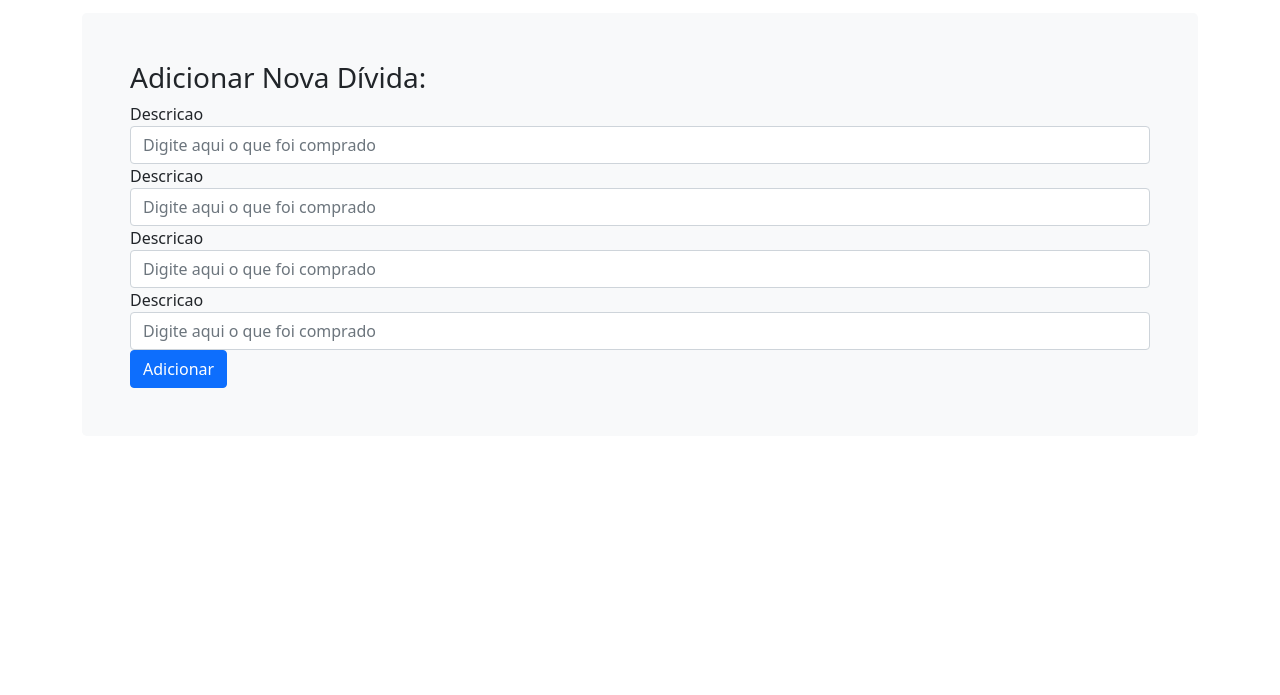
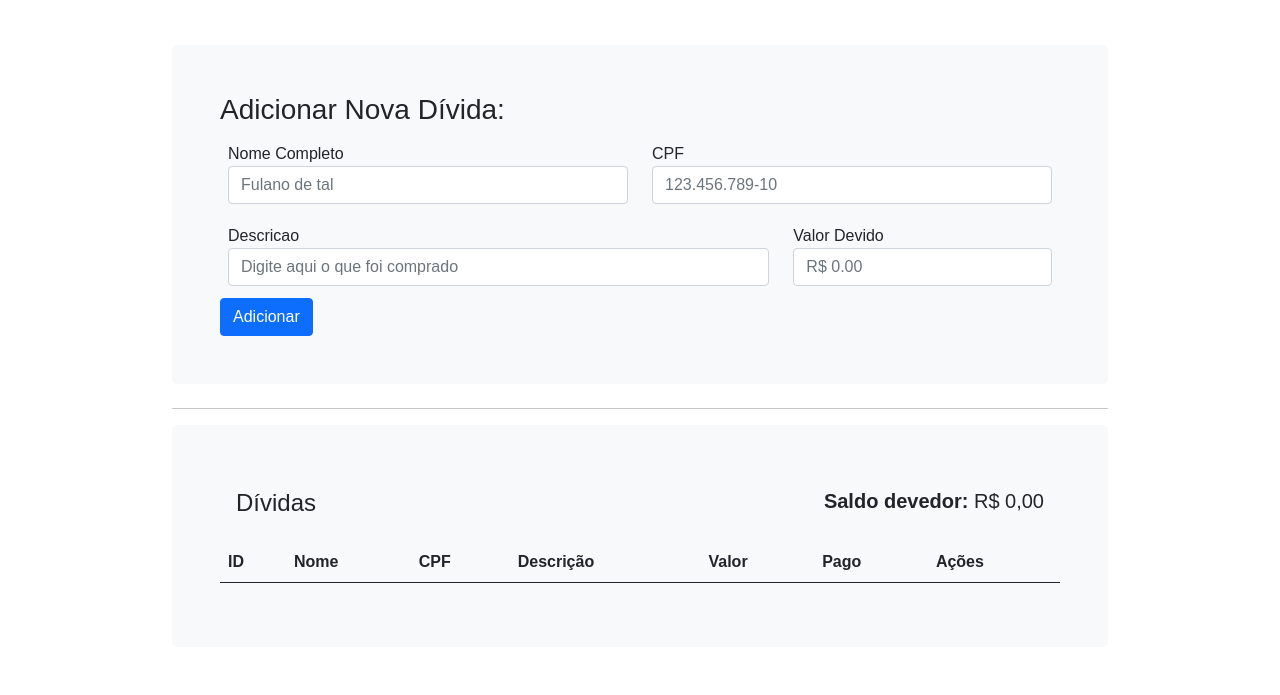
Before and after one commit to loadiogo/dev-interfocus-desafio-vendinha, a website: page frontend/index.html in a window 1280 px wide. Shown: the part 176-871 px from the top of the page. Before the commit the page ends 800 px from the top, so only its background shows below. Drawn offline with nearby package versions, Linux system fonts and the light colour scheme.

Commit message:
adiciona arquivos frontend e readme

```diff
--- a/frontend/App.js
+++ b/frontend/App.js
@@ -0,0 +1,30 @@
+function createDividaTemplate({ id, nome, cpf, descricao, valor, situacao }) {
+    return `
+            <td>${id}</td>
+            <td>${nome}</td>
+            <td>${cpf}</td>
+            <td>${descricao}</td>
+            <td>${valor}</td>
+            <td>${situacao}</td>
+            <td>
+                <button type="button" class="btn btn-success btn-sm" onclick="quitarDivida(${id})">Quitar</button>
+                <button type="button" class="btn btn-danger btn-sm" onclick="excluirDivida(${id})">Excluir</button>
+            </td>
+        `;
+}
+
+function listarDividas() {
+  //TODO
+}
+
+function adicionarDivida(e) {
+  //TODO
+}
+
+async function quitarDivida(id) {
+  //TODO
+}
+
+function excluirDivida(id) {
+  //TODO
+}
--- a/frontend/index.html
+++ b/frontend/index.html
@@ -6,48 +6,103 @@
     <meta name="viewport" content="width=device-width, initial-scale=1.0">
     <title>Vendinha Interfocus</title>
     <link href="https://cdn.jsdelivr.net/npm/bootstrap@5.0.1/dist/css/bootstrap.min.css" rel="stylesheet" integrity="sha384-+0n0xVW2eSR5OomGNYDnhzAbDsOXxcvSN1TPprVMTNDbiYZCxYbOOl7+AMvyTG2x" crossorigin="anonymous">
+    <style>
+        * {
+            margin: 0;
+            padding: 0;
+            box-sizing: border-box;
+            font-family: sans-serif;
+        }
+
+        body {
+            display: flex;
+            flex-direction: column;
+            justify-content: center;
+            align-items: center;
+            height: 100%;
+        }
+    </style>
 </head>
-<body>
-    <div class="container py-4" cen>
-        <header class="pb-3 mb-4 border-bottom">
+<body onload="listarDividas()">
+    <header class="p-4 pb-4 mb-4 border-bottom">
         <a href="/frontend/index.html" class="d-flex align-items-center text-dark text-decoration-none">
             <img src="http://www.interfocus.com.br/Content/images/logo_interfocus_default_bottom.png" alt="logo" width="165">
             <span class="fs-4">&nbsp Vendinha Interfocus</span>
         </a>
     </header>
+    <div class="container container-fluid py-4 w-75 mw-100" >
+
         <div class="p-5 mb-4 bg-light rounded-3">
             <h3>Adicionar Nova Dívida:</h3>
-            <form id="dividaInputForm">
-                <div class="form-group">
-                    <lable for="dividaDescInput">Descricao</lable>
+            <form onsubmit="adicionarDivida()">
+                <div class="form-group p-2 mb-1">
+                    <div class="row">
+                        <div class="col-md-6">
+                            <label for="dividaNomeInput">Nome Completo</label>
+                            <input type="text"
+                                   class="form-control"
+                                   id="dividaNomeInput"
+                                   placeholder="Fulano de tal">
+                        </div>
+                        <div class="col-md-6">
+                            <label for="dividaCpfInput">CPF</label>
+                            <input type="text"
+                                class="form-control"
+                                id="dividaCpfInput"
+                                placeholder="123.456.789-10">
+                        </div>
+                    </div>
+                </div>
+                <div class="form-group p-2 mb-1">
+                    <div class="row">
+                        <div class="col-md-8">
+                            <label for="dividaDescInput">Descricao</label>
                             <input type="text"
                                 class="form-control"
                                 id="dividaDescInput"
                                 placeholder="Digite aqui o que foi comprado">
                         </div>
-                <div class="form-group">
-                    <lable for="dividaDescInput">Descricao</lable>
-                    <input type="text"
+                        <div class="col-md-4">
+                            <label for="dividaValorInput">Valor Devido</label>
+                            <input type="number"
                                 class="form-control"
-                           id="dividaDescInput"
-                           placeholder="Digite aqui o que foi comprado">
+                                id="dividaValorInput"
+                                placeholder="R$ 0.00"
+                                min=".01"
+                                step=".01">
                         </div>
-                <div class="form-group">
-                    <lable for="dividaDescInput">Descricao</lable>
-                    <input type="text"
-                           class="form-control"
-                           id="dividaDescInput"
-                           placeholder="Digite aqui o que foi comprado">
                     </div>
-                <div class="form-group">
-                    <lable for="dividaDescInput">Descricao</lable>
-                    <input type="text"
-                           class="form-control"
-                           id="dividaDescInput"
-                           placeholder="Digite aqui o que foi comprado">
                 </div>
+
                 <button type="submit" class="btn btn-primary">Adicionar</button>
             </form>
+        </div>
+        <hr />
+        <div class="p-5 mb-4 bg-light rounded-3">
+            <div class="p-3 d-flex justify-content-between">
+                <h4>Dívidas</h4>
+                <div class="d-flex justify-content-between">
+                    <h5>
+                        <strong>Saldo devedor:&nbsp;</strong>
+                    </h5>
+                    <h5 id="saldoDevedor">R$ 0,00</h5>
+                </div>
+            </div>
+            <table class="table table-hover" id="dividasTable" >
+                <thead>
+                    <tr>
+                        <th>ID</th>
+                        <th>Nome</th>
+                        <th>CPF</th>
+                        <th>Descrição</th>
+                        <th>Valor</th>
+                        <th>Pago</th>
+                        <th>Ações</th>
+                    </tr>
+                </thead>
+                <tbody>
+                </tbody>
+            </table>
         </div>
     </div>
     <script src="App.js"></script>
```
Also changed, not shown: frontend/package.json (added, +14 -0 lines), README.md (added), 2 other files. Lines whose indentation alone changed are shown as unchanged.
